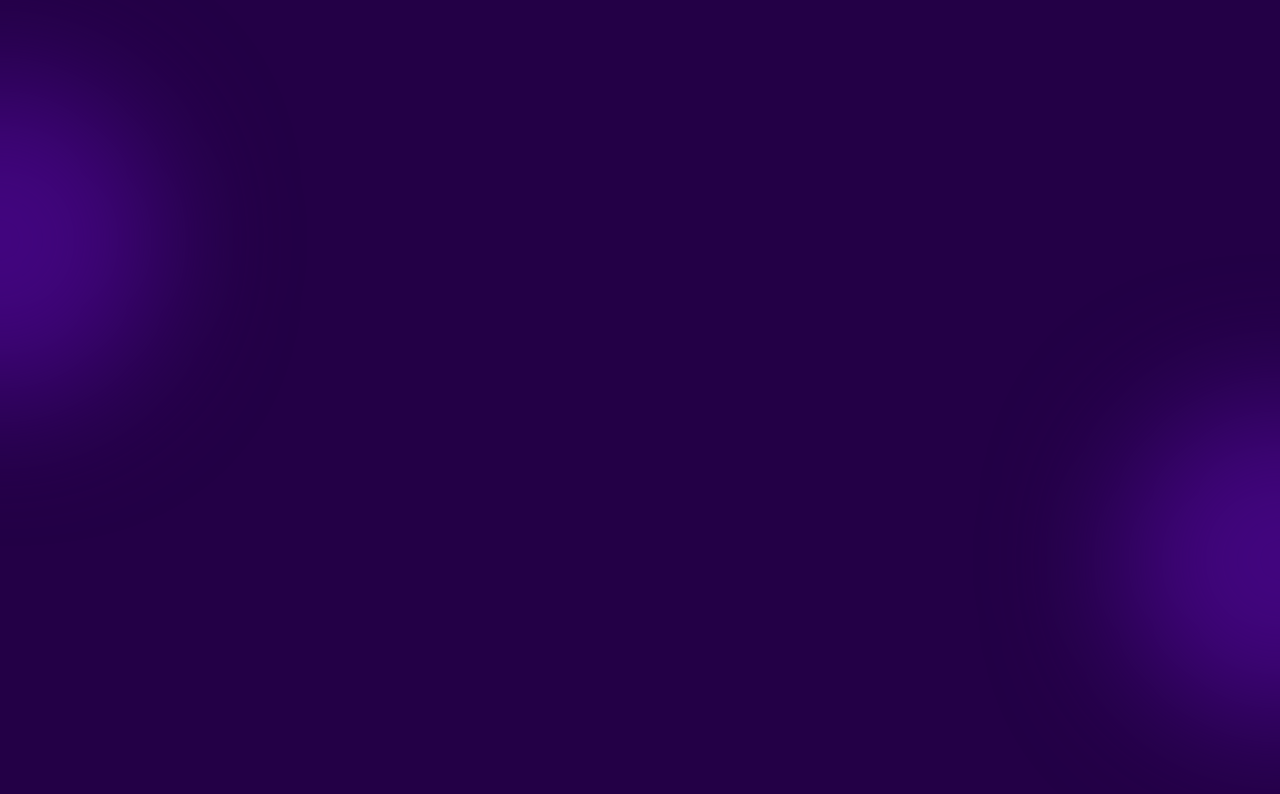
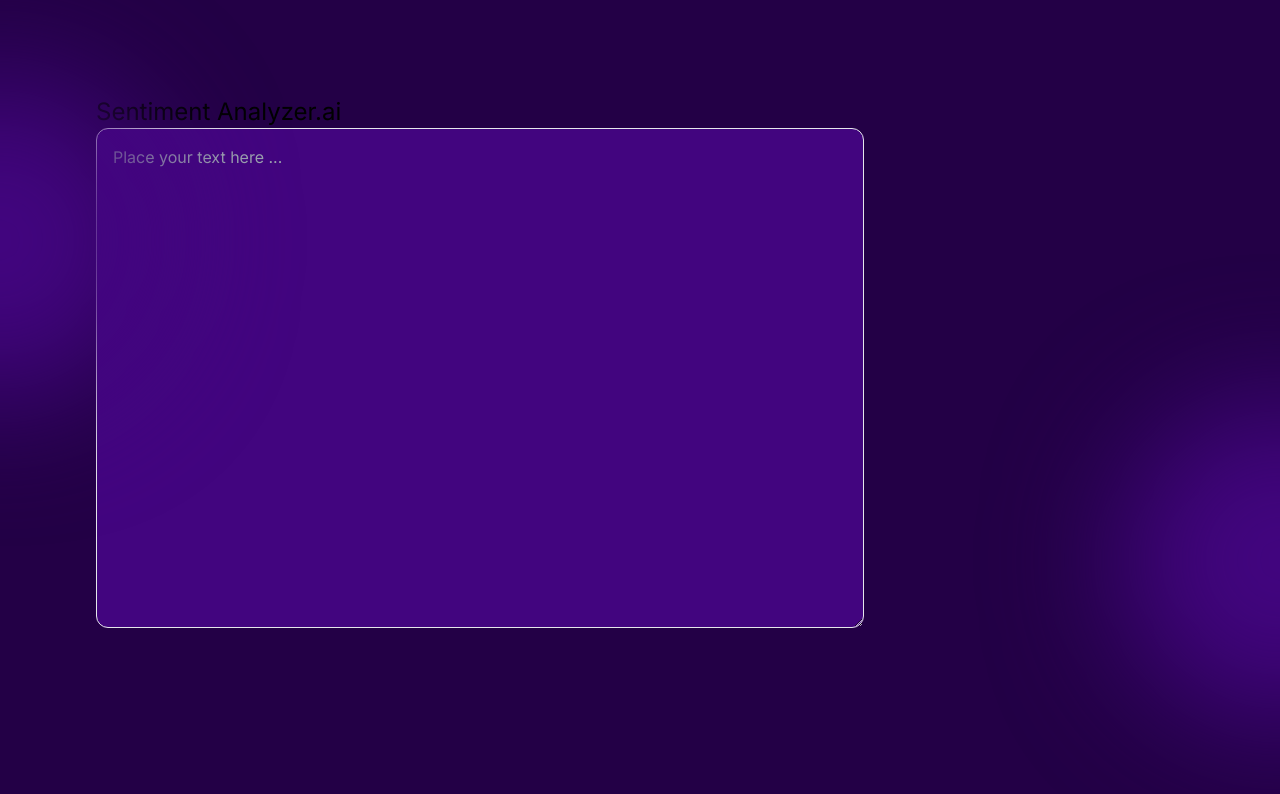
Before and after one commit to Samio735/sentiment-front-end, a Next.js app: page / in a window 1280 px wide. Shown: the top 794 px of the page. Built offline with nearby package versions, Linux system fonts and the light colour scheme.

Commit message:
move to /predict

```diff
--- a/app/page.tsx
+++ b/app/page.tsx
@@ -2,10 +2,14 @@
 
 export default function Home() {
   return (
-    <main className=" min-h-screen  p-24">
+    <main className=" h-screen  p-24">
       <div className="rounded-full absolute top-20 -left-40 w-80 h-80 bg-[#42057F] blur-3xl"></div>
       <div className="rounded-full absolute bottom-20 -right-40 w-80 h-80 bg-[#42057F] blur-3xl"></div>
-      {/* <input className="text-white bg-gradient-to-br from-[#ffffffbb] to-[#ffffffbb]"></input> */}
+      <h1 className="text-2xl">Sentiment Analyzer.ai</h1>
+      <textarea
+        className="w-full max-w-3xl text-white p-4 bg-[#42057F] border rounded-xl h-full max-h-[500px] "
+        placeholder="Place your text here ..."
+      ></textarea>
     </main>
   );
 }
--- /dev/null
+++ b/app/predict/page.tsx
@@ -0,0 +1,3 @@
+export default function page() {
+  return <div>page</div>;
+}
```
